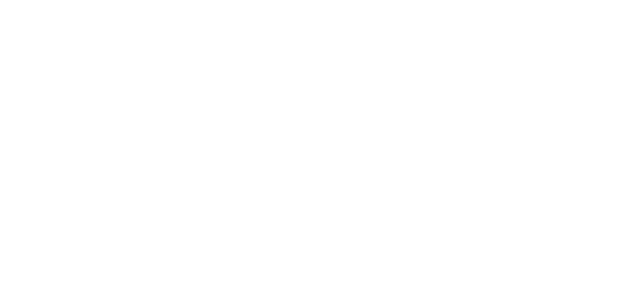
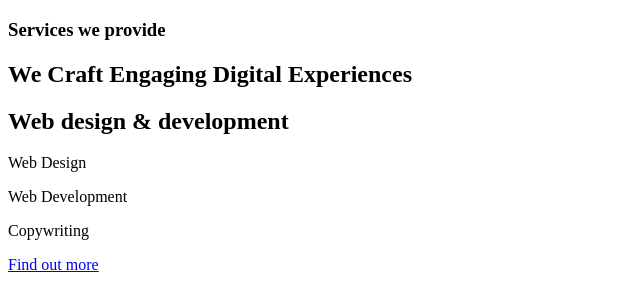
Before and after one commit to excode12/Code-Landing-Page, a plain HTML site: page index.html in a window 1280 px wide. Shown: the whole page, without its empty margins (0-640 px from the left). Drawn offline with Linux system fonts and the light colour scheme.

Commit message:
Update index.html

```diff
--- a/index.html
+++ b/index.html
@@ -10,6 +10,23 @@
     <title>CODE_HOME_PAGE</title>
 </head>
 <body>
-
+   <!-- SERVICES SECTION -->
+    <section class="services">
+        <h3 class="services_title">Services we provide</h3>
+        <h2 class="services_subtitle">
+            We Craft Engaging Digital Experiences
+        </h2>
+        <div class="card">
+            <h1 class="services_card-title">
+                Web design & development
+            </h1>
+            <div class="services_card-btns">
+                <p class="services_card-btn">Web Design</p>
+                <p class="services_card-btn">Web Development</p>
+                <p class="services_card-btn">Copywriting</p>
+            </div>
+            <a href="#" class="services_card-CTA">Find out more</a>
+        </div>
+    </section>
 </body>
 </html>
```
